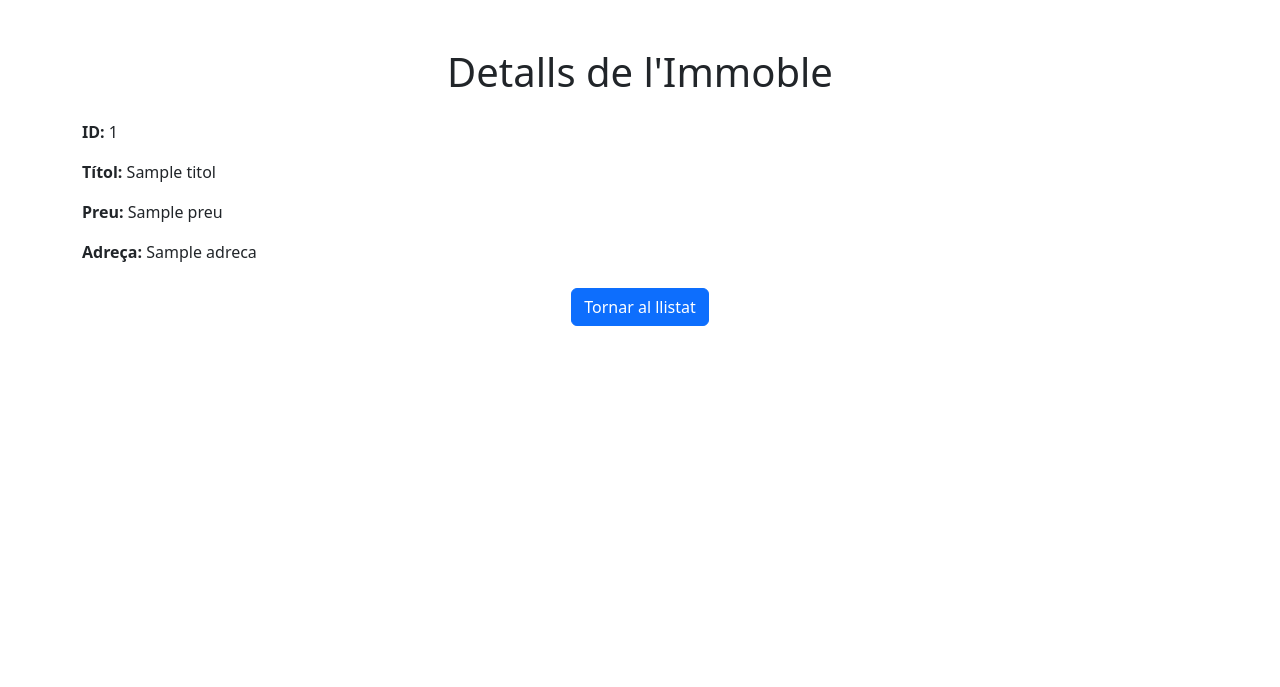
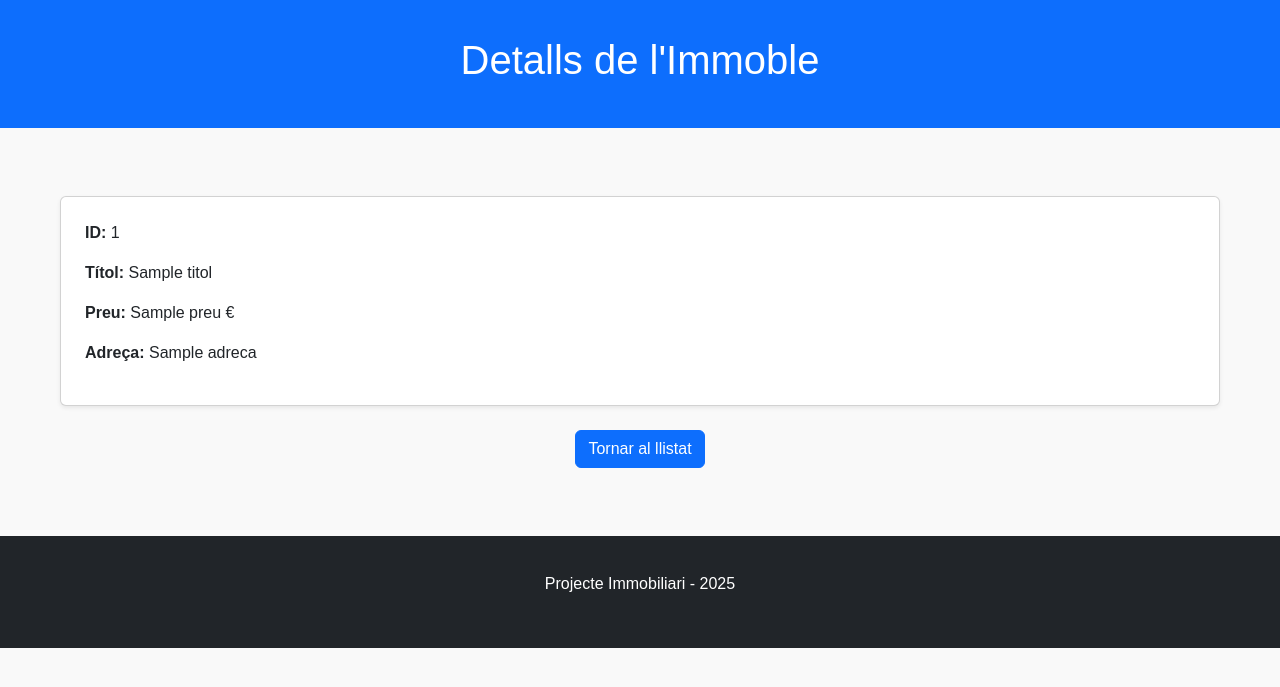
Before and after one commit to dsubira/BravaHaus, a Python web app: template templates/detalls_immoble.html in a window 1280 px wide. Shown: the top 687 px of the page. Run offline with Jinja, Linux system fonts and the light colour scheme; the template is opened without the code that fills it: most values are stand-ins (such as "Sample title", 1, 10 or a date in 2020).

Commit message:
Update detalls_immoble.html

```diff
--- a/templates/detalls_immoble.html
+++ b/templates/detalls_immoble.html
@@ -1,23 +1,35 @@
 <!DOCTYPE html>
-<html lang="en">
+<html lang="ca">
 <head>
     <meta charset="UTF-8">
     <meta name="viewport" content="width=device-width, initial-scale=1.0">
     <title>Detalls Immoble</title>
+    <!-- Enllaç al CSS de Bootstrap -->
     <link rel="stylesheet" href="https://cdn.jsdelivr.net/npm/bootstrap@5.3.0-alpha1/dist/css/bootstrap.min.css">
+    <!-- Enllaç al CSS local -->
+    <link rel="stylesheet" href="/static/estils.css">
 </head>
 <body>
-    <div class="container mt-5">
-        <h1 class="text-center">Detalls de l'Immoble</h1>
-        <div class="mt-4">
+    <header class="bg-primary text-white py-3">
+        <div class="container">
+            <h1 class="text-center">Detalls de l'Immoble</h1>
+        </div>
+    </header>
+    <main class="container mt-5">
+        <div class="card p-4 shadow-sm">
             <p><strong>ID:</strong> {{ immoble.id }}</p>
             <p><strong>Títol:</strong> {{ immoble.titol }}</p>
-            <p><strong>Preu:</strong> {{ immoble.preu }}</p>
+            <p><strong>Preu:</strong> {{ immoble.preu }} €</p>
             <p><strong>Adreça:</strong> {{ immoble.adreca }}</p>
-            <div class="text-center mt-4">
-                <a href="/llistar" class="btn btn-primary">Tornar al llistat</a>
-            </div>
         </div>
-    </div>
+        <div class="text-center mt-4">
+            <a href="/llistar" class="btn btn-primary">Tornar al llistat</a>
+        </div>
+    </main>
+    <footer class="bg-dark text-white py-3 mt-5">
+        <div class="container text-center">
+            <p>Projecte Immobiliari - 2025</p>
+        </div>
+    </footer>
 </body>
 </html>
```
